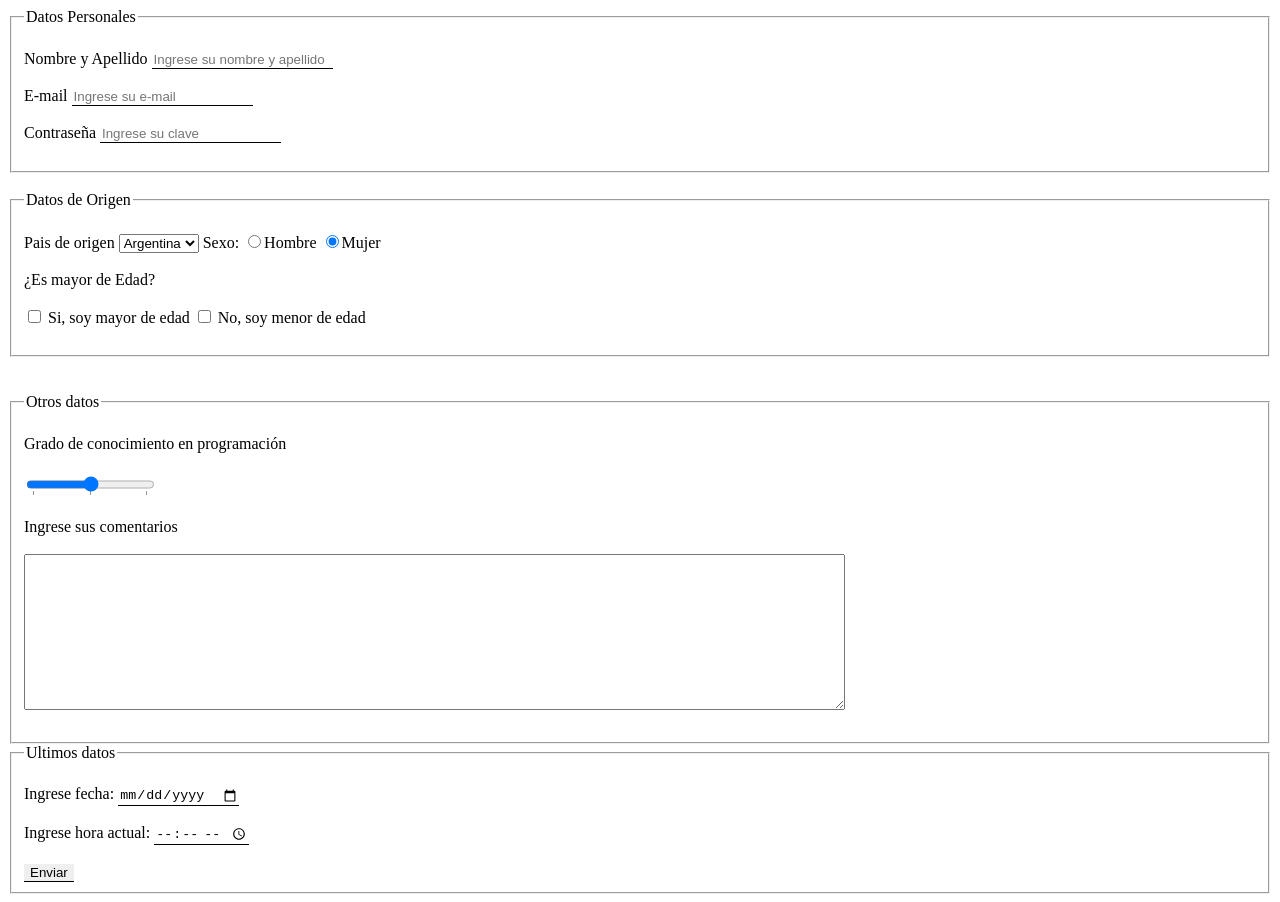
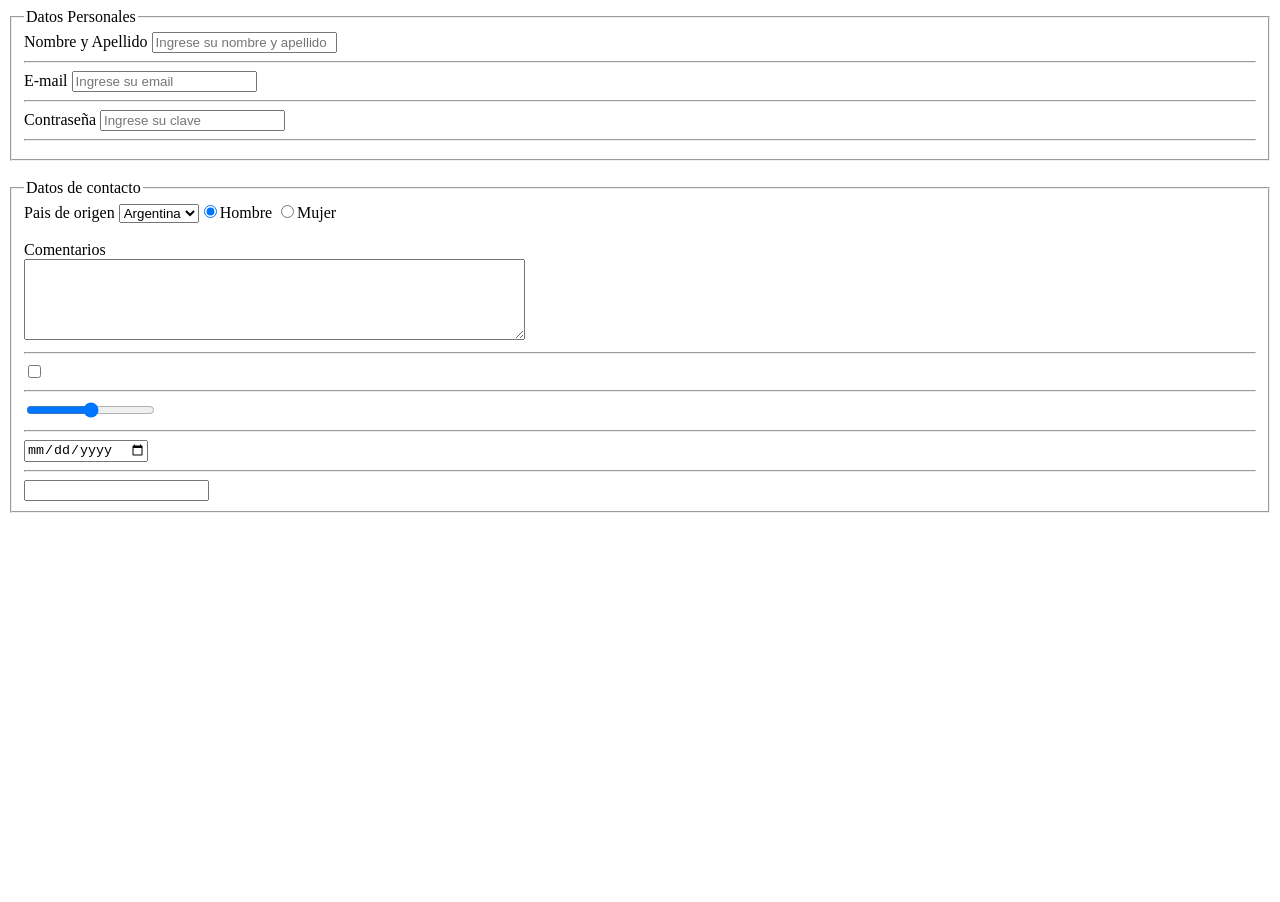
Before and after one commit to marianagiriarte/Clase-4-HTML5, a plain HTML site: page index.html in a window 1280 px wide. After the commit the page ends 800 px from the top, so only its background shows below. Drawn offline with Linux system fonts and the light colour scheme.

Commit message:
Revert "Add files via upload"

```diff
--- a/css/index.css
+++ /dev/null
@@ -1,7 +0,0 @@
-input{
-    border-top-style: none;
-    border-left-style: none;
-    border-right-style: none;
-    border-bottom-style: solid;
-    border-bottom: 1px solid black;
-}
--- a/index.html
+++ b/index.html
@@ -5,86 +5,50 @@
     <meta name="viewport" content="width=device-width, initial-scale=1.0">
     <meta http-equiv="X-UA-Compatible" content="ie=edge">
     <title>Clase 4 HTML5</title>
-    <link rel="stylesheet" href="./css/index.css">
 </head>
 <body>
 <form action="https://formspree.io/marianagiriarte@gmail.com" method="POST">
     <fieldset>
         <legend> Datos Personales</legend>
-        <br>
-        <label for="nombre">Nombre y Apellido </label>
-        <input type="text" name="nombre" id="nombre" placeholder="Ingrese su nombre y apellido" required>
-        <br>
-        <br>
-        <label for="Email">E-mail </label>
-        <input type="email" name="email" id="email" placeholder="Ingrese su e-mail" requerid>
-        <br>
-        <br>
-        <label for="password">Contraseña </label>
-        <input type="password" name="password" id="password" placeholder="Ingrese su clave" requerid>
-        <br>
-        <br>
+        <label for="nombre">Nombre y Apellido</label>
+        <input type="text" name="nombre" id="nombre" placeholder="Ingrese su nombre y apellido">
+        <hr>
+        <label for="Email">E-mail</label>
+        <input type="email" name="email" id="email" placeholder="Ingrese su email">
+        <hr>
+        <label for="password">Contraseña</label>
+        <input type="password" name="password" id="password" placeholder="Ingrese su clave">
+        <hr>
     </fieldset>
     <br>
     <fieldset>
-        <legend> Datos de Origen</legend>
-        <br>
+        <legend> Datos de contacto</legend>
         <label for="Pais">Pais de origen</label>
         <select name="Pais" id="Pais">
-            <option>Argentina</option>
-            <option>Chile</option>
-            <option>Uruguay</option>
-            <option>Brasil</option>
-        </select>
-        <label for="sexo">Sexo: </label>
-        <input type="radio" name="sexo" id="sexo" value="hombre"/>Hombre
-        <input type="radio" name="sexo" id="sexo" value="mujer" checked="checked"/>Mujer
-        <br>
-        <br>
-    <label for="mayoredad">¿Es mayor de Edad?</label>
-    <br>
-    <br>
-    <input type="checkbox"name="mayoredad" id="mayoredad" value="SI">  Si, soy mayor de edad
-        <input type="checkbox"name="mayoredad" id="mayoredad" value="NO"> No, soy menor de edad
-        <br>
-        <br>
+        <option>Argentina</option>
+        <option>Chile</option>
+        <option>Uruguay</option>
+        <option>Brasil</option>
     </fieldset>
         <br>
         <br>
-    <fieldset>
-        <legend> Otros datos</legend>
-        <br>
-        <label for="rango">Grado de conocimiento en programación</label>
+
+    <label for="sexo">Sexo</label>
+        <input type="radio" name="sexo" value="hombre" checked="checked"/>Hombre
+        <input type="radio" name="sexo" value="mujer"/>Mujer
         <br>
         <br>
-        <input type="range"name="rango" id="rango" list="grado">
+        <label for="comentarios">Comentarios</label>
         <br>
-        <br>
-        <label for="comentarios">Ingrese sus comentarios</label>
-        <br>
-        <br>
-        <textarea name="comentarios" id="comentarios" rows="10" cols="100"></textarea>
-        <br>
-        <br>
-    </fieldset>
-    <fieldset>
-        <legend>Ultimos datos</legend>
-        <br>
-        <label>Ingrese fecha:</label>
-            <input type="date" name="fecha" id="fecha">
-            <br>
-            <br>
-        <label>Ingrese hora actual:  </label>
-            <input type="time" name="hora" id="hora">
-            <br>
-            <br>
-    <input type="submit" value="Enviar">
-</fieldset>
+        <textarea name="comentarios" id="comentarios" rows="5" cols="60"></textarea>
+        <hr>
+        <input type="checkbox">
+        <hr>
+        <input type="range">
+        <hr>
+        <input type="date">
+        <hr>
+        <input type="hour">
 </form>
-<datalist id="grado">
-    <option value="0" value="Muy Malo!">
-    <option value="50" value="Bueno">
-    <option value="100" value="Muy Bueno!">
-</datalist>
 </body>
 </html>
```
